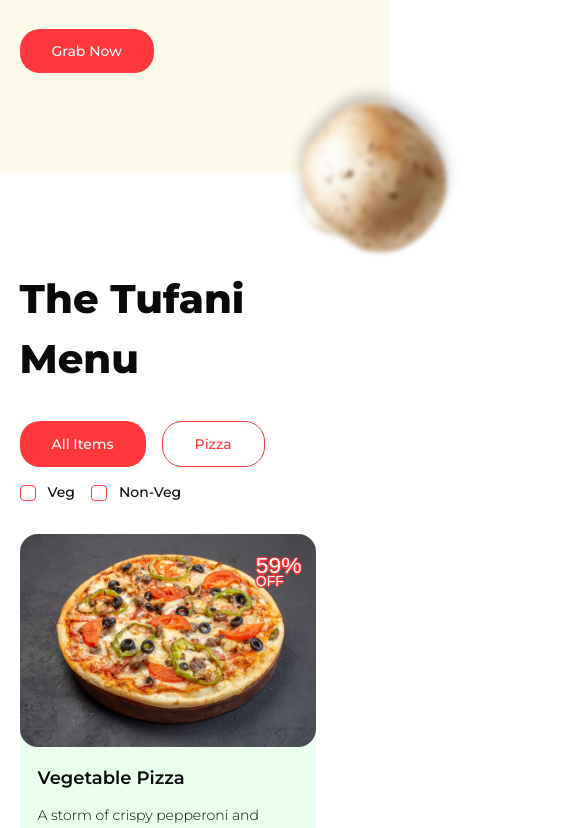
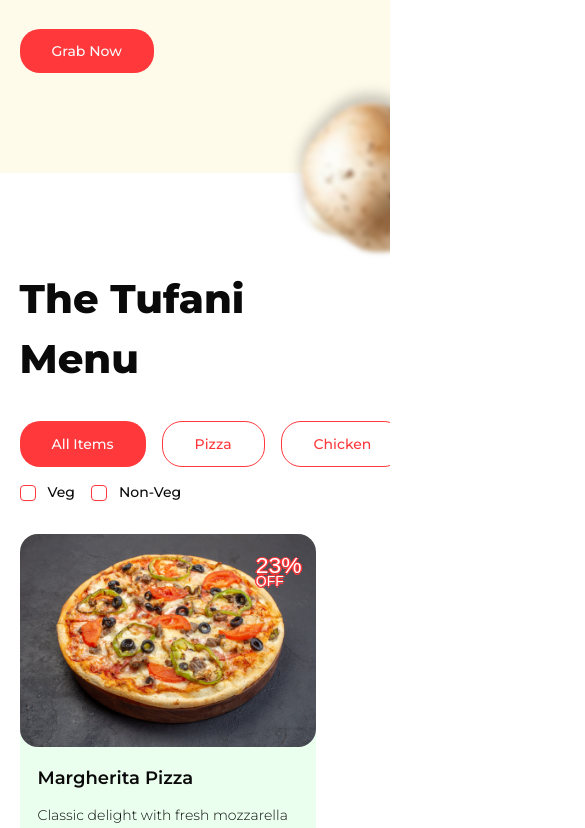
Before and after one commit to abidadhikari/tuffani-pizza-frontend, a Next.js app: page /menu in a window 390 px wide. Shown: the part 1163-1991 px from the top of the page, 585 px wide, since content can reach past the window. Built offline with nearby package versions, Linux system fonts and the light colour scheme; a web font is replaced by a local one.

Commit message:
chore:responsive and all page completion

```diff
--- a/src/app/(landingpages)/layout.tsx
+++ b/src/app/(landingpages)/layout.tsx
@@ -4,7 +4,7 @@ import React from "react";
 
 export default function Layout({ children }: { children: React.ReactNode }) {
   return (
-    <main>
+    <main className="overflow-x-hidden">
       <Navbar />
       {children}
       <Footer />
--- a/src/app/(landingpages)/menu/page.tsx
+++ b/src/app/(landingpages)/menu/page.tsx
@@ -5,27 +5,45 @@ import WavyText from "@/components/atom/WavyText";
 import PizzaCard from "@/components/molecule/PizzaCard";
 import { FOOD_TYPE } from "@/lib/constants";
 import Link from "next/link";
-import { useState } from "react";
+import { useEffect, useState } from "react";
 
 import MenuFilter from "@/components/molecule/MenuFilter";
 import CheckboxGroup from "@/components/atom/CheckboxGroup";
 import Image from "next/image";
+import menu from "@/data/menu";
 
 export default function MenuPage() {
-  const [selectOptions] = useState([
+  const categories = Array.from(
+    new Set(menu.map((item) => item.category.toLowerCase())),
+  );
+  const defaultOptions = [
     {
       label: "All Items",
       value: "all",
     },
-    {
-      label: "Pizza",
-      value: "pizza",
-    },
-  ]);
+    ...categories.map((category) => ({
+      label: category.charAt(0).toUpperCase() + category.slice(1),
+      value: category,
+    })),
+  ];
+
+  const [selectOptions] = useState(defaultOptions);
   const [foodType, setFoodType] = useState<string[]>([]);
   const [selectedItem, setSelectedItem] = useState<string>(
-    selectOptions[0].value,
+    defaultOptions[0].value,
   );
+
+  let filteredMenu = menu;
+  if (selectedItem !== "all") {
+    filteredMenu = filteredMenu.filter(
+      (item) => item.category.toLowerCase() === selectedItem,
+    );
+  }
+  if (foodType.length > 0) {
+    filteredMenu = filteredMenu.filter((item) =>
+      foodType.includes(item.isVeg ? "veg" : "nonveg"),
+    );
+  }
   return (
     <main>
       <section className="pt-48 pb-37 my-width mx-auto flex items-center justify-center flex-col text-center">
@@ -105,16 +123,19 @@ export default function MenuPage() {
           </div>
 
           <div className="grid grid-cols-1 md:grid-cols-2 lg:grid-cols-4 gap-8">
-            {[...Array(10)].map((_, index) => {
+            {filteredMenu.map((item, index) => {
               return (
                 <PizzaCard
                   key={index}
-                  imageUrl="/Pizza.png"
-                  title="Vegetable Pizza"
-                  description="A storm of crispy pepperoni and double mozzarella."
-                  price={12.99}
-                  crossedPrice={15.99}
-                  type={index % 2 === 0 ? FOOD_TYPE.VEG : FOOD_TYPE.NON_VEG}
+                  imageUrl={item.image}
+                  title={item.title}
+                  description={item.description}
+                  price={item.price}
+                  crossedPrice={item.crossedPrice}
+                  type={item.isVeg ? FOOD_TYPE.VEG : FOOD_TYPE.NON_VEG}
+                  percentageOff={
+                    ((item.crossedPrice - item.price) / item.crossedPrice) * 100
+                  }
                 />
               );
             })}
--- a/src/components/molecule/PizzaCard.tsx
+++ b/src/components/molecule/PizzaCard.tsx
@@ -45,7 +45,7 @@ export default function PizzaCard(props: IPizzaCard) {
         />
         {percentageOff && (
           <PercentageOffBadge
-            percentageOff={59}
+            percentageOff={Math.round(percentageOff)}
             className="absolute top-3.5 right-3.5"
           />
         )}
--- a/src/components/organism/feat/landing/CustomerReviewSection.tsx
+++ b/src/components/organism/feat/landing/CustomerReviewSection.tsx
@@ -16,7 +16,7 @@ export default function CustomerReviewSection() {
         What our <WavyText className="inline">Customers are Saying</WavyText>
       </h2>
 
-      <p className="text-light text-[#828282] text-lg mb-16 text-center w-194.25 mx-auto">
+      <p className="text-light text-[#828282] text-lg mb-16 text-center w-194.25 max-w-[90%] mx-auto">
         Subheading that sets up context, shares more info about the website, or
         generally gets people psyched to keep scrolling.
       </p>
@@ -29,12 +29,12 @@ export default function CustomerReviewSection() {
             slidesToScroll: 1,
           }}
         >
-          <CarouselContent className="-ml-[30px]">
+          <CarouselContent className="-ml-7.5">
             {[...Array(10)].map((_, index) => (
               <CarouselItem
                 key={index}
                 className="
-                  pl-[30px]
+                  pl-7.5
                   basis-full        /* small: 1 */
                   md:basis-1/2      /* medium: 2 */
                   lg:basis-1/3      /* large: 3 */
--- a/src/components/organism/feat/landing/HeroSection.tsx
+++ b/src/components/organism/feat/landing/HeroSection.tsx
@@ -10,7 +10,7 @@ type Props = {
 const HeroSection = forwardRef<HTMLDivElement, Props>(
   ({ pizzaRef }, heroSectionRef) => {
     return (
-      <div className="h-screen  relative w-full" ref={heroSectionRef}>
+      <div className="h-screen  relative w-screen " ref={heroSectionRef}>
         <HeroCTASection />
         <HeroFoods />
         <div
--- a/src/components/organism/feat/landing/MenuGlimpseSection.tsx
+++ b/src/components/organism/feat/landing/MenuGlimpseSection.tsx
@@ -14,7 +14,7 @@ const MenuGlimpseSection = forwardRef<HTMLDivElement, Props>(
         className="flex items-center justify-center flex-col  pt-40 pb-16"
         ref={ref}
       >
-        <div className="flex flex-col w-194.25 text-center space-y-5">
+        <div className="flex flex-col w-194.25 max-w-[90%] text-center space-y-5">
           <h2 className="text-4xl font-extrabold">
             Your <WavyText className="inline">Delicious Pizza Starts</WavyText>{" "}
             Here!
@@ -24,7 +24,7 @@ const MenuGlimpseSection = forwardRef<HTMLDivElement, Props>(
             or generally gets people psyched to keep scrolling.{" "}
           </p>
         </div>
-        <div className="grid grid-cols-3 gap-5 w-300 max-w-full mx-auto mb-13">
+        <div className="grid  lg:grid-cols-3 gap-5 w-300 max-w-[90%] mx-auto mb-13">
           <PizzaShowcaseCard
             title="Vegetable Pizza"
             description="A storm of crispy pepperoni and double mozzarella."
--- a/src/components/organism/feat/landing/Navbar.tsx
+++ b/src/components/organism/feat/landing/Navbar.tsx
@@ -41,7 +41,7 @@ export default function Navbar() {
             <Image src="/logo.png" alt="Logo" width={120} height={40} />
           </Link>
         </div>
-        <nav>
+        <nav className="">
           <ul className="flex items-center gap-12 ">
             <li>
               <Link
--- a/src/components/organism/feat/landing/WholePizzaSection.tsx
+++ b/src/components/organism/feat/landing/WholePizzaSection.tsx
@@ -12,7 +12,7 @@ const WholePizzaSection = forwardRef<HTMLDivElement, Props>(
   ({ targetRef }, ref) => {
     return (
       <div className="bg-[#FFFFED] pt-25" ref={ref}>
-        <div className="w-300 max-w-full mx-auto grid grid-cols-2 gap-10">
+        <div className="w-300 max-w-[90%] mx-auto grid md:grid-cols-2 gap-10">
           <div className="flex flex-col justify-center w-194.25 text-left pb-10 ">
             <div className="text-4xl font-extrabold space-y-1 mb-6">
               <h2 className="">Here! Two Pizzas For</h2>
--- /dev/null
+++ b/src/data/menu.ts
@@ -0,0 +1,78 @@
+interface MenuItem {
+  title: string;
+  description: string;
+  price: number;
+  crossedPrice?: number;
+  image: string;
+  isVeg: boolean;
+  category: string;
+}
+
+const menu: MenuItem[] = [
+  // 🍕 PIZZA (VEG)
+  {
+    title: "Margherita Pizza",
+    description: "Classic delight with fresh mozzarella and basil.",
+    price: 9.99,
+    crossedPrice: 12.99,
+    image: "/images/pizza.png",
+    isVeg: true,
+    category: "Pizza",
+  },
+  {
+    title: "Veggie Supreme",
+    description: "Loaded with onions, capsicum, olives, and sweet corn.",
+    price: 11.49,
+    image: "/images/pizza.png",
+    isVeg: true,
+    category: "Pizza",
+  },
+
+  // 🍕 PIZZA (NON-VEG)
+  {
+    title: "Pepperoni Pizza",
+    description: "A storm of crispy pepperoni and double mozzarella.",
+    price: 12.99,
+    crossedPrice: 15.99,
+    image: "/images/pizza.png",
+    isVeg: false,
+    category: "Pizza",
+  },
+  {
+    title: "BBQ Chicken Pizza",
+    description: "Smoky BBQ sauce topped with grilled chicken chunks.",
+    price: 13.99,
+    image: "/images/pizza.png",
+    isVeg: false,
+    category: "Pizza",
+  },
+
+  // 🍗 CHICKEN
+  {
+    title: "Crispy Fried Chicken",
+    description: "Golden fried chicken with a crunchy outer layer.",
+    price: 10.99,
+    crossedPrice: 13.49,
+    image: "/images/chicken.png",
+    isVeg: false,
+    category: "Chicken",
+  },
+  {
+    title: "Grilled Chicken Breast",
+    description: "Juicy grilled chicken seasoned with herbs and spices.",
+    price: 11.99,
+    image: "/images/chicken.png",
+    isVeg: false,
+    category: "Chicken",
+  },
+  {
+    title: "Spicy Chicken Wings",
+    description: "Hot and spicy wings served with a cooling dip.",
+    price: 9.49,
+    image: "/images/chicken.png",
+    isVeg: false,
+    category: "Chicken",
+  },
+];
+
+export default menu;
```
Also changed, not shown: src/app/(landingpages)/about-us/page.tsx (+60 -2 lines), src/components/organism/feat/landing/ChefSection.tsx (+16 -7 lines), src/components/organism/feat/landing/Footer.tsx (+4 -4 lines), public/images/pizza.png (added), public/pizzaGroup.png (added).
